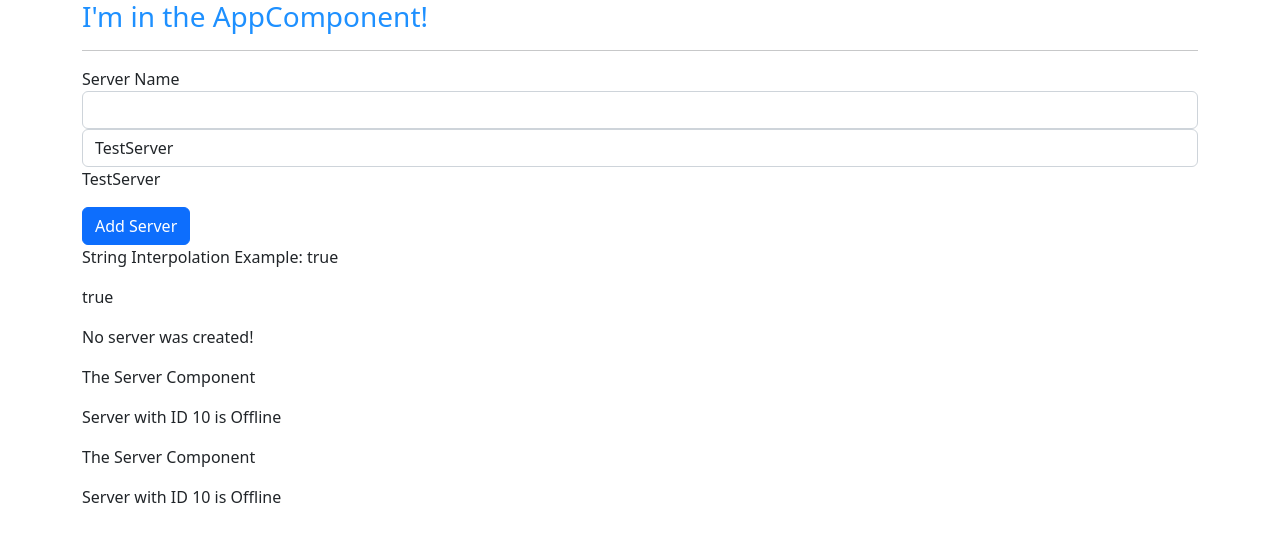
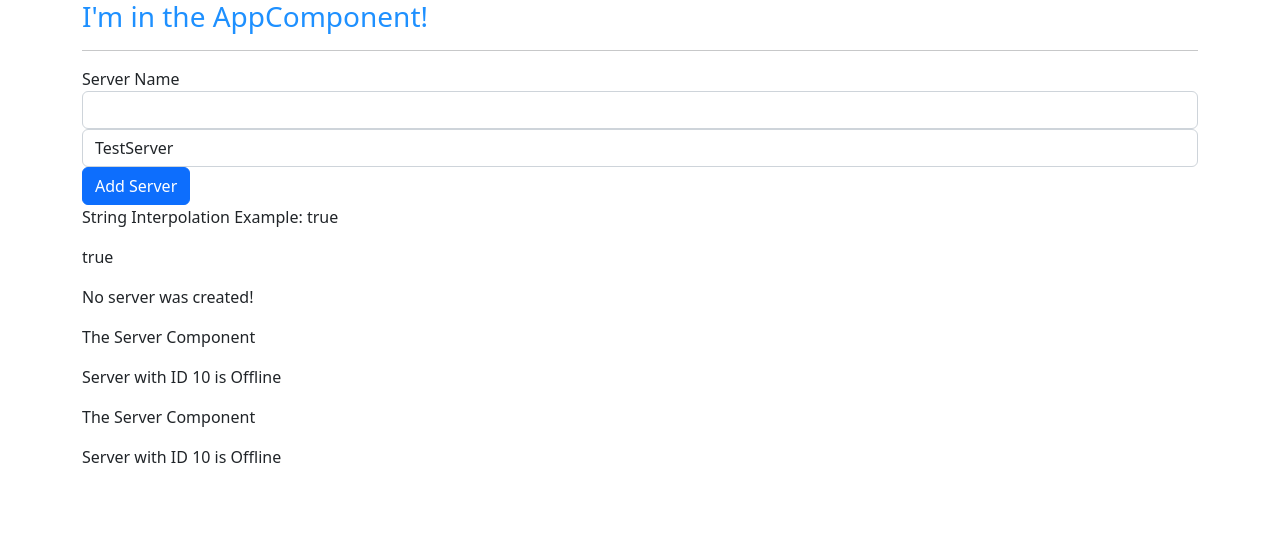
Before and after one commit to SamuelBanya/AngularSection2TheBasics, an Angular app in the folder the-basics/: page / in a window 1280 px wide. Shown: the top 542 px of the page. Built offline with nearby package versions, Linux system fonts and the light colour scheme.

Commit message:
Adding string interpolation to output related server string

```diff
--- a/the-basics/src/app/servers/servers.component.html
+++ b/the-basics/src/app/servers/servers.component.html
@@ -13,7 +13,9 @@
     class="form-control"
     [(ngModel)]="serverName"
 />
-<p>{{ serverName }}</p>
+
+<!-- NOTE: This is commented out since we want the 'serverName' to be displayed once we click the related 'Add Server' button below: -->
+<!-- <p>{{ serverName }}</p> -->
 
 <!-- NOTE: We are binding the 'disabled' property to be the opposite of the 'allowNewServer' boolean value: -->
 <!-- NOTE: We are using event binding with the (click) event in this example as well:  -->
--- a/the-basics/src/app/servers/servers.component.ts
+++ b/the-basics/src/app/servers/servers.component.ts
@@ -36,7 +36,7 @@ export class ServersComponent {
   }
 
   onCreateServer() {
-    this.serverCreationStatus = 'Server was created';
+    this.serverCreationStatus = 'Server was created! Name is ' + this.serverName;
 
   }
 
```
